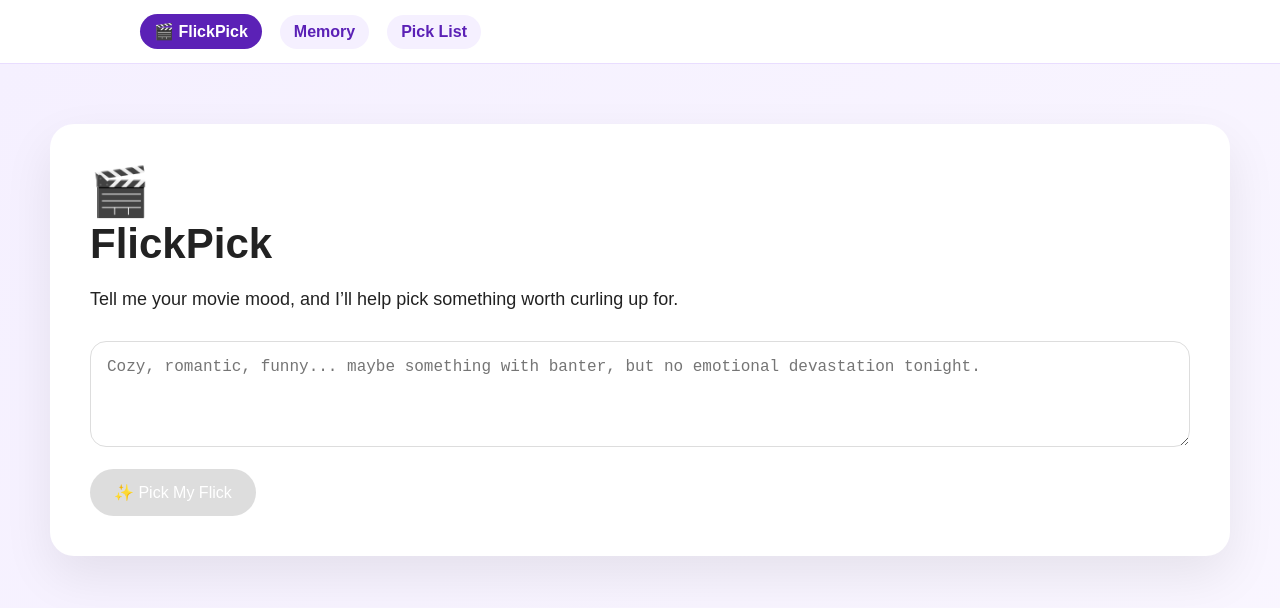
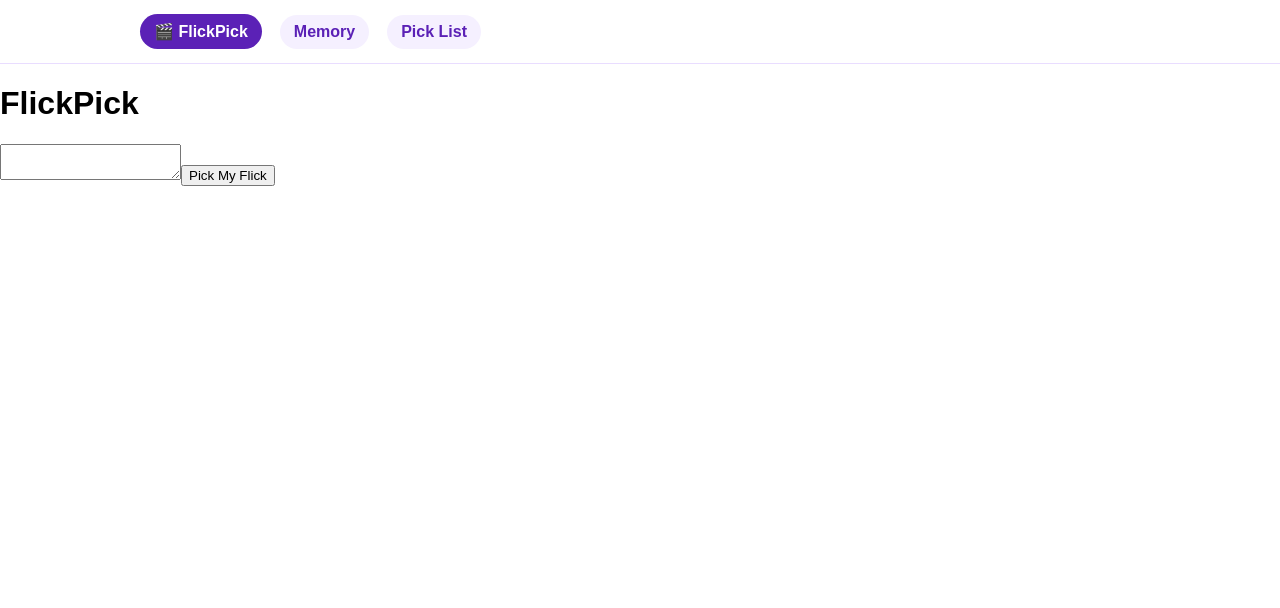
Before and after one commit to NatalieNigro/flickpick, a Next.js app: page / in a window 1280 px wide. Shown: the top 608 px of the page. Built offline with nearby package versions, Linux system fonts and the light colour scheme.

Commit message:
Update page.js

```diff
--- a/app/page.js
+++ b/app/page.js
@@ -1,345 +1,93 @@
 "use client";
 
 import { useEffect, useState } from "react";
+import MovieCard from "./components/MovieCard";
 
 export default function Home() {
-  // -----------------------------
-  // USER INPUT + CURRENT RESULTS
-  // -----------------------------
+  // What the user types
+  const [vibe, setVibe] = useState("");
 
-  const [vibe, setVibe] = useState("");
+  // AI intro text
   const [intro, setIntro] = useState("");
+
+  // Movies returned from AI
   const [movies, setMovies] = useState([]);
+
+  // Loading state (while AI is thinking)
   const [loading, setLoading] = useState(false);
 
-  // -----------------------------
-  // FLICKPICK MEMORY
-  // -----------------------------
-
+  // Stored user preferences (memory)
   const [memory, setMemory] = useState([]);
 
-  // Load saved memory and last results when the page opens
+  // When the page loads, grab saved data from browser
   useEffect(() => {
     const savedMemory = localStorage.getItem("flickpickMemory");
-    const savedResults = localStorage.getItem("flickpickLastResults");
 
     if (savedMemory) {
       setMemory(JSON.parse(savedMemory));
     }
-
-    if (savedResults) {
-      const parsedResults = JSON.parse(savedResults);
-      setIntro(parsedResults.intro || "");
-      setMovies(parsedResults.movies || []);
-      setVibe(parsedResults.vibe || "");
-    }
   }, []);
 
-  // Save updated memory to browser storage
+  // Save updated memory
   function saveMemory(newMemory) {
     setMemory(newMemory);
     localStorage.setItem("flickpickMemory", JSON.stringify(newMemory));
   }
 
-  // Save current recommendations so they stay when navigating pages
-  function saveLastResults(newIntro, newMovies, currentVibe) {
-    localStorage.setItem(
-      "flickpickLastResults",
-      JSON.stringify({
-        intro: newIntro,
-        movies: newMovies,
-        vibe: currentVibe,
-      })
-    );
+  // Update a movie’s status (Want to Watch, Loved, etc.)
+  function setMovieStatus(movie, status) {
+    const updated = [...memory.filter(
+      (m) => !(m.title === movie.title && m.year === movie.year)
+    ), { ...movie, status }];
+
+    saveMemory(updated);
   }
 
-  // -----------------------------
-  // MOVIE STATUS HANDLING
-  // -----------------------------
-
-  // Adds a movie to memory or updates its existing status
-  function setMovieStatus(movie, status) {
-    const isSameMovie = (m) =>
-      m.title === movie.title && m.year === movie.year;
-
-    const existingMovie = memory.find((m) => isSameMovie(m));
-
-    const updatedMovie = existingMovie
-      ? { ...existingMovie, ...movie, status }
-      : { ...movie, status };
-
-    const newMemory = [
-      ...memory.filter((m) => !isSameMovie(m)),
-      updatedMovie,
-    ];
-
-    saveMemory(newMemory);
-  }
-
-  // -----------------------------
-  // AI + OMDB RECOMMENDATION CALL
-  // -----------------------------
-
+  // Call your backend to get recommendations
   async function pickMovie() {
     setLoading(true);
-    setIntro("");
-    setMovies([]);
 
-    try {
     const res = await fetch("/api/pick", {
       method: "POST",
-        headers: {
-          "Content-Type": "application/json",
-        },
       body: JSON.stringify({ vibe, memory }),
     });
 
     const data = await res.json();
 
-      const newIntro = data.intro || "";
-      const newMovies = data.movies || [];
+    setIntro(data.intro);
+    setMovies(data.movies);
 
-      setIntro(newIntro);
-      setMovies(newMovies);
-      saveLastResults(newIntro, newMovies, vibe);
-    } catch (error) {
-      setIntro(
-        "Something went sideways. FlickPick tripped over the popcorn bucket."
-      );
-    } finally {
     setLoading(false);
   }
-  }
 
-  // -----------------------------
-  // PAGE UI
-  // -----------------------------
+  return (
+    <main>
+      <h1>FlickPick</h1>
 
-  function getButtonStyle(movie, status) {
-  const isSelected = memory.find(
-    (m) => m.title === movie.title && m.year === movie.year
-  )?.status === status;
-
-  return {
-    padding: "8px 12px",
-    borderRadius: "999px",
-    border: isSelected ? "2px solid #5b21b6" : "1px solid #ddd",
-    background: isSelected ? "#ede9fe" : "#ffffff",
-    fontWeight: isSelected ? "700" : "500",
-    cursor: "pointer",
-    };
-  }
-  return (
-    <main
-      style={{
-        minHeight: "100vh",
-        padding: "60px 24px",
-        background: "linear-gradient(135deg, #f5f0ff, #faf7ff)",
-        color: "#222",
-      }}
-    >
-      <section
-        style={{
-          maxWidth: "1100px",
-          margin: "0 auto",
-          background: "white",
-          borderRadius: "24px",
-          padding: "40px",
-          boxShadow: "0 20px 50px rgba(0,0,0,0.08)",
-        }}
-      >
-        {/* Header */}
-        <div style={{ fontSize: "48px" }}>🎬</div>
-
-        <h1 style={{ fontSize: "42px", margin: "0 0 10px" }}>
-          FlickPick
-        </h1>
-
-        <p style={{ fontSize: "18px", marginBottom: "28px", lineHeight: "1.5" }}>
-          Tell me your movie mood, and I’ll help pick something worth curling up for.
-        </p>
-
-        {/* User movie mood input */}
+      {/* User types their vibe */}
       <textarea
         value={vibe}
         onChange={(e) => setVibe(e.target.value)}
-          placeholder="Cozy, romantic, funny... maybe something with banter, but no emotional devastation tonight."
-          rows={4}
-          style={{
-            width: "100%",
-            padding: "16px",
-            fontSize: "16px",
-            borderRadius: "16px",
-            border: "1px solid #ddd",
-            resize: "vertical",
-            boxSizing: "border-box",
-          }}
       />
 
-        {/* Main recommendation button */}
-        <button
-          onClick={pickMovie}
-          disabled={loading || !vibe.trim()}
-          style={{
-            marginTop: "18px",
-            padding: "14px 24px",
-            fontSize: "16px",
-            borderRadius: "999px",
-            border: "none",
-            cursor: loading || !vibe.trim() ? "not-allowed" : "pointer",
-            background: loading || !vibe.trim() ? "#ddd" : "#111827",
-            color: "white",
-            boxShadow:
-              loading || !vibe.trim()
-                ? "none"
-                : "0 8px 18px rgba(0,0,0,0.15)",
-          }}
-        >
-          {loading ? "Consulting the popcorn gods..." : "✨ Pick My Flick"}
+      <button onClick={pickMovie}>
+        {loading ? "Thinking..." : "Pick My Flick"}
       </button>
 
-        {/* FlickPick intro message */}
-        {intro && (
-          <p style={{ marginTop: "32px", fontSize: "18px", lineHeight: "1.5" }}>
-            {intro}
-          </p>
-        )}
+      {/* AI intro */}
+      <p>{intro}</p>
 
-        {/* Movie recommendation cards */}
-        {movies.length > 0 && (
-          <div
-            style={{
-              marginTop: "24px",
-              display: "grid",
-              gridTemplateColumns: "repeat(auto-fit, minmax(260px, 1fr))",
-              gap: "22px",
-            }}
-          >
+      {/* Movie list */}
+      <div>
         {movies.map((movie, index) => (
-              <div
+          <MovieCard
             key={index}
-                style={{
-                  border: "1px solid #eee",
-                  borderRadius: "22px",
-                  overflow: "hidden",
-                  background: "#fafafa",
-                  boxShadow: "0 10px 24px rgba(0,0,0,0.05)",
-                }}
-              >
-                {/* Poster image */}
-                {movie.poster ? (
-                  <img
-                    src={movie.poster}
-                    alt={`${movie.title} poster`}
-                    style={{
-                      width: "100%",
-                      height: "390px",
-                      objectFit: "cover",
-                      display: "block",
-                      background: "#eee",
-                    }}
+            movie={movie}
+            memory={memory}
+            setMovieStatus={setMovieStatus}
           />
-                ) : (
-                  <div
-                    style={{
-                      height: "390px",
-                      display: "flex",
-                      alignItems: "center",
-                      justifyContent: "center",
-                      background: "#eee",
-                      color: "#777",
-                      padding: "20px",
-                      textAlign: "center",
-                    }}
-                  >
-                    Poster unavailable
-                  </div>
-                )}
-
-                {/* Card text content */}
-                <div style={{ padding: "24px" }}>
-                  <h2 style={{ marginTop: 0, fontSize: "22px" }}>
-                    {movie.title}
-                  </h2>
-
-                  <p style={{ color: "#666", marginTop: "-8px" }}>
-                    {movie.year}
-                  </p>
-
-                  <p style={{ fontSize: "14px", lineHeight: "1.5", color: "#444" }}>
-                    <strong>Genre:</strong> {movie.genre}
-                  </p>
-
-                  <p style={{ fontSize: "14px", lineHeight: "1.5", color: "#444" }}>
-                    <strong>Actors:</strong> {movie.actors}
-                  </p>
-
-                  {movie.imdbRating && movie.imdbRating !== "N/A" && (
-                    <p style={{ fontSize: "14px", lineHeight: "1.5", color: "#444" }}>
-                      <strong>IMDb:</strong> {movie.imdbRating}
-                    </p>
-                  )}
-
-                  <p style={{ lineHeight: "1.6" }}>
-                    {movie.why}
-                  </p>
-
-                  {movie.plot && (
-                    <p style={{ fontSize: "14px", lineHeight: "1.5", color: "#666" }}>
-                      <strong>Plot:</strong> {movie.plot}
-                    </p>
-                  )}
-
-                  {/* Status buttons */}
-                  <div
-                    style={{
-                      marginTop: "18px",
-                      display: "flex",
-                      gap: "10px",
-                      flexWrap: "wrap",
-                    }}
-                  >
-                    <button
-                      style={getButtonStyle(movie, "wantToWatch")}
-                      onClick={() => setMovieStatus(movie, "wantToWatch")}
-                    >
-                      🎯 Want to Watch
-                    </button>
-
-                    <button
-                      style={getButtonStyle(movie, "notInterested")}
-                      onClick={() => setMovieStatus(movie, "notInterested")}
-                    >
-                      🚫 Not Interested
-                    </button>
-
-                    <button
-                      style={getButtonStyle(movie, "loved")}
-                      onClick={() => setMovieStatus(movie, "loved")}
-                    >
-                      ❤️ Loved
-                    </button>
-
-                    <button
-                      style={getButtonStyle(movie, "meh")}
-                      onClick={() => setMovieStatus(movie, "meh")}
-                    >
-                      😐 Meh
-                    </button>
-
-                      <button
-                      style={getButtonStyle(movie, "hardPass")}
-                      onClick={() => setMovieStatus(movie, "hardPass")}
-                    >
-                      ❌ Hard Pass
-                    </button>
-                  </div>
-                </div>
-              </div>
         ))}
       </div>
-        )}
-      </section>
     </main>
   );
 }
```
Lines whose indentation alone changed are shown as unchanged.
